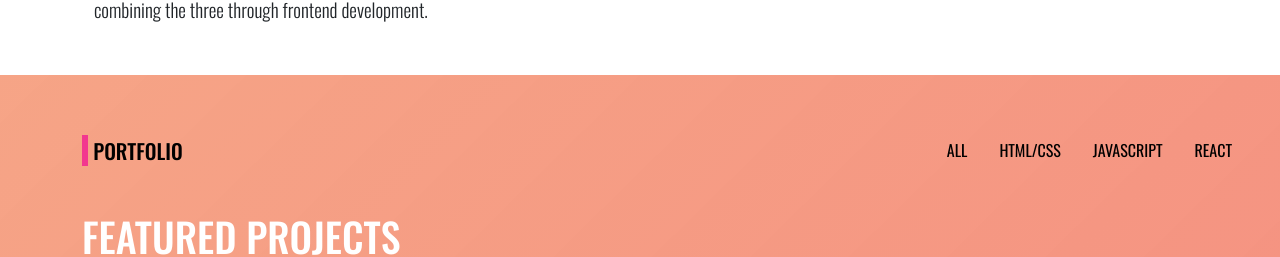
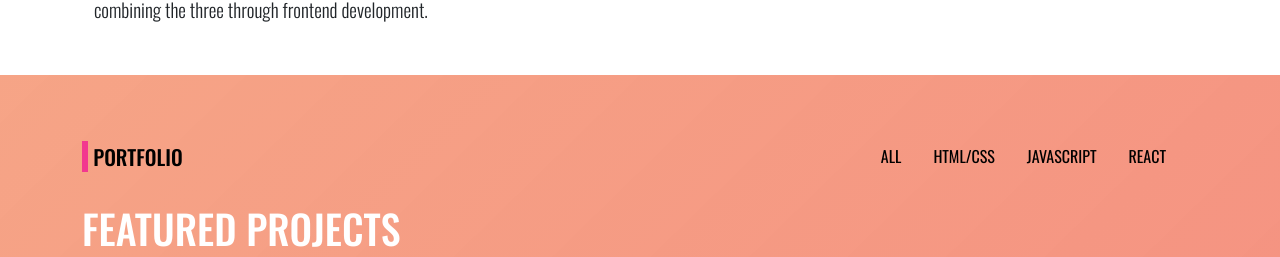
Before and after one commit to lpattis1/react-portfoliosite, a React (Create React App) app: page / in a window 1280 px wide. Shown: the part 553-810 px from the top of the page. Built offline with nearby package versions, Linux system fonts and the light colour scheme.

Commit message:
Fixed styling issues.

```diff
--- a/src/components/Navbar.jsx
+++ b/src/components/Navbar.jsx
@@ -56,7 +56,7 @@ const Navbar = () => {
       </nav>
       <div className="sliding-nav-container">
         <Slidingnav slidingNavState={slidingNav}>
-          <div className="container sliding-container d-flex flex-row justify-content-between">
+          <div className="sliding-nav-position d-flex align-items-center justify-content-between">
             <div className="sliding-nav-right mt-5">
               <div className="sliding-nav-logo d-flex align-items-center">
                 <img
@@ -65,13 +65,6 @@ const Navbar = () => {
                   className="sliding-nav-img"
                 />
                 <h3 className="sliding-nav-txt">LP</h3>
-              </div>
-              <div className="sliding-list mt-5">
-                <Slidelinks click={closeSlidingNav} linkName="home" />
-                <Slidelinks click={closeSlidingNav} linkName="skills" />
-                <Slidelinks click={closeSlidingNav} linkName="resume" />
-                <Slidelinks click={closeSlidingNav} linkName="portfolio" />
-                <Slidelinks click={closeSlidingNav} linkName="contact" />
               </div>
             </div>
 
@@ -85,6 +78,14 @@ const Navbar = () => {
               </div>
             </div>
           </div>
+
+          <div className="sliding-list mt-5">
+            <Slidelinks click={closeSlidingNav} linkName="home" />
+            <Slidelinks click={closeSlidingNav} linkName="skills" />
+            <Slidelinks click={closeSlidingNav} linkName="resume" />
+            <Slidelinks click={closeSlidingNav} linkName="portfolio" />
+            <Slidelinks click={closeSlidingNav} linkName="contact" />
+          </div>
         </Slidingnav>
       </div>
     </>
--- a/src/components/Portfolio.jsx
+++ b/src/components/Portfolio.jsx
@@ -198,34 +198,21 @@ const Portfolio = () => {
   return (
     <ScrollAnimation animateIn="fadeIn" animateOut="fadeOut">
       <section id="portfolio" className="page-section w-100">
-        <div
-          className="container portfolio-container d-flex
-            justify-content-between
-            align-items-start"
-        >
-          <div
-            className="
-            portfolio-top
-
-            d-flex
-            justify-content-between
-            align-items-center
-            mb-4
-          "
-          >
-            <div className="portfolio-top--left d-flex justify-content-start align-items-center">
+        <div className="container portfolio-container">
+          <div className="portfolio-top d-flex align-items-center justify-content-between">
+            <div className="portfolio-top--left">
               <h5 className="right-txt">
                 <span className="line" />
                 Portfolio
               </h5>
             </div>
-            <div className="portfolio-top--right align-items-end justify-content-end">
+
+            <div className="portfolio-top--right">
               <ul
                 className="
                 filter-projects
                 d-flex
-                justify-content-end
-                align-items-end
+
               "
               >
                 {liState.links.map((link, index) => {
@@ -250,7 +237,10 @@ const Portfolio = () => {
               </ul>
             </div>
           </div>
-          <div className="featured-text--top">
+        </div>
+
+        <div className="featured-text--top d-flex">
+          <div className="container d-flex justify-content-start align-items-start">
             <h2 className="featured-text">Featured Projects</h2>
           </div>
         </div>
--- a/src/components/Slidingnav.jsx
+++ b/src/components/Slidingnav.jsx
@@ -4,7 +4,9 @@ import Slidelinks from "./Slidelinks";
 const Slidingnav = (props) => {
   return (
     <>
-      <div className={props.slidingNavState}>{props.children}</div>
+      <div className={props.slidingNavState}>
+        <div className="container sliding-contain">{props.children}</div>
+      </div>
     </>
   );
 };
--- a/src/styles/portfolio.css
+++ b/src/styles/portfolio.css
@@ -11,6 +11,7 @@
 
 .portfolio-container {
   padding-top: 2rem;
+  display: block;
 }
 
 .featured-text {
@@ -69,11 +70,6 @@
   /* visibility: hidden;
   opacity: 0; */
   transition: all 0.3s ease-in;
-}
-
-.portfolio-top--right {
-  position: absolute;
-  right: 1rem !important;
 }
 
 .project-information {
--- a/src/styles/slidingnav.css
+++ b/src/styles/slidingnav.css
@@ -35,17 +35,15 @@
   cursor: pointer;
 }
 
+.sliding-contain {
+  display: block;
+}
+
 .fa-times {
   font-size: 2rem;
   margin-left: 0.8rem;
   color: #f2388f;
   cursor: pointer;
-}
-
-.sliding-nav-left {
-  position: absolute;
-  top: 1.2rem;
-  right: 4.5rem;
 }
 
 .list-item {
```
